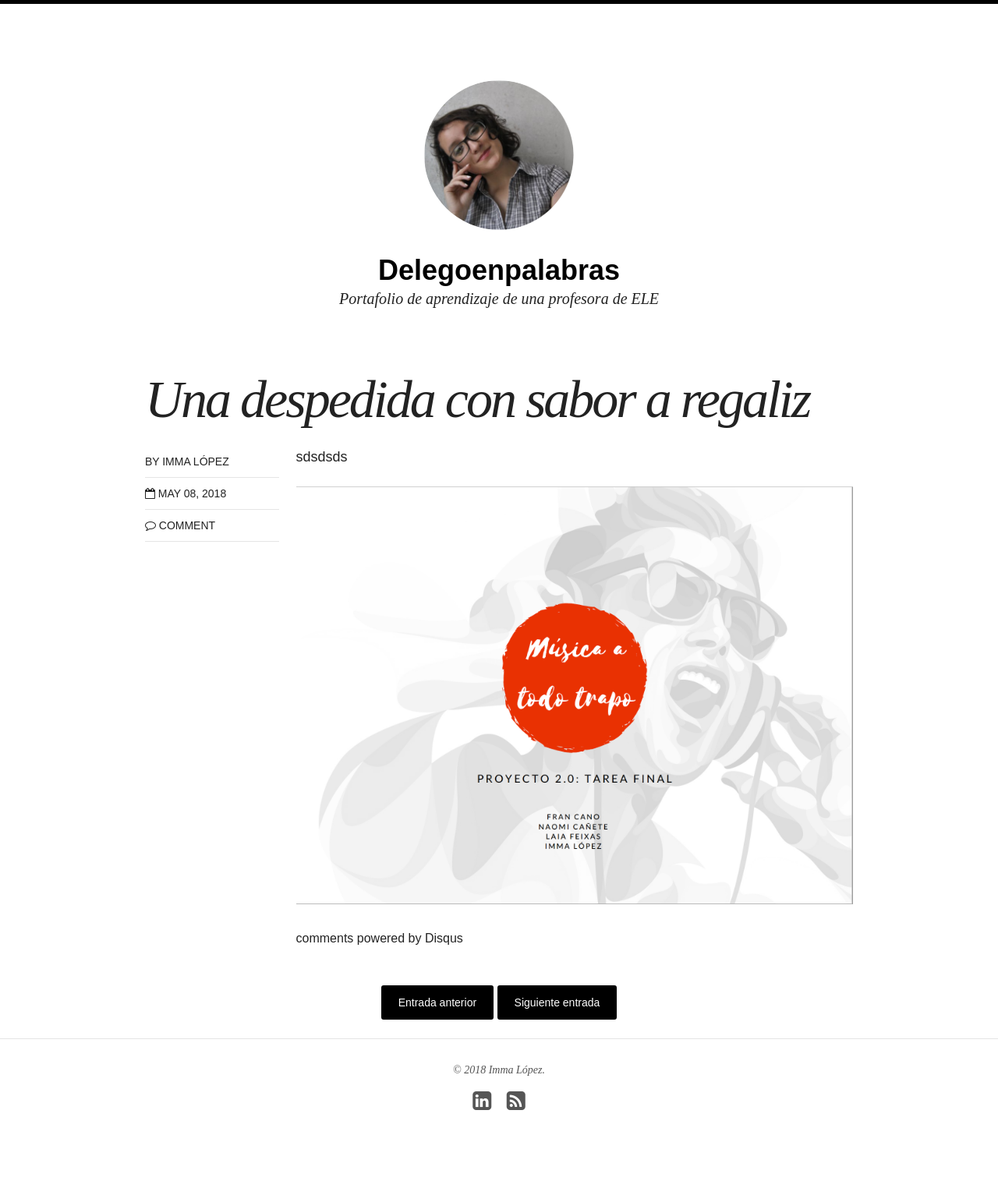
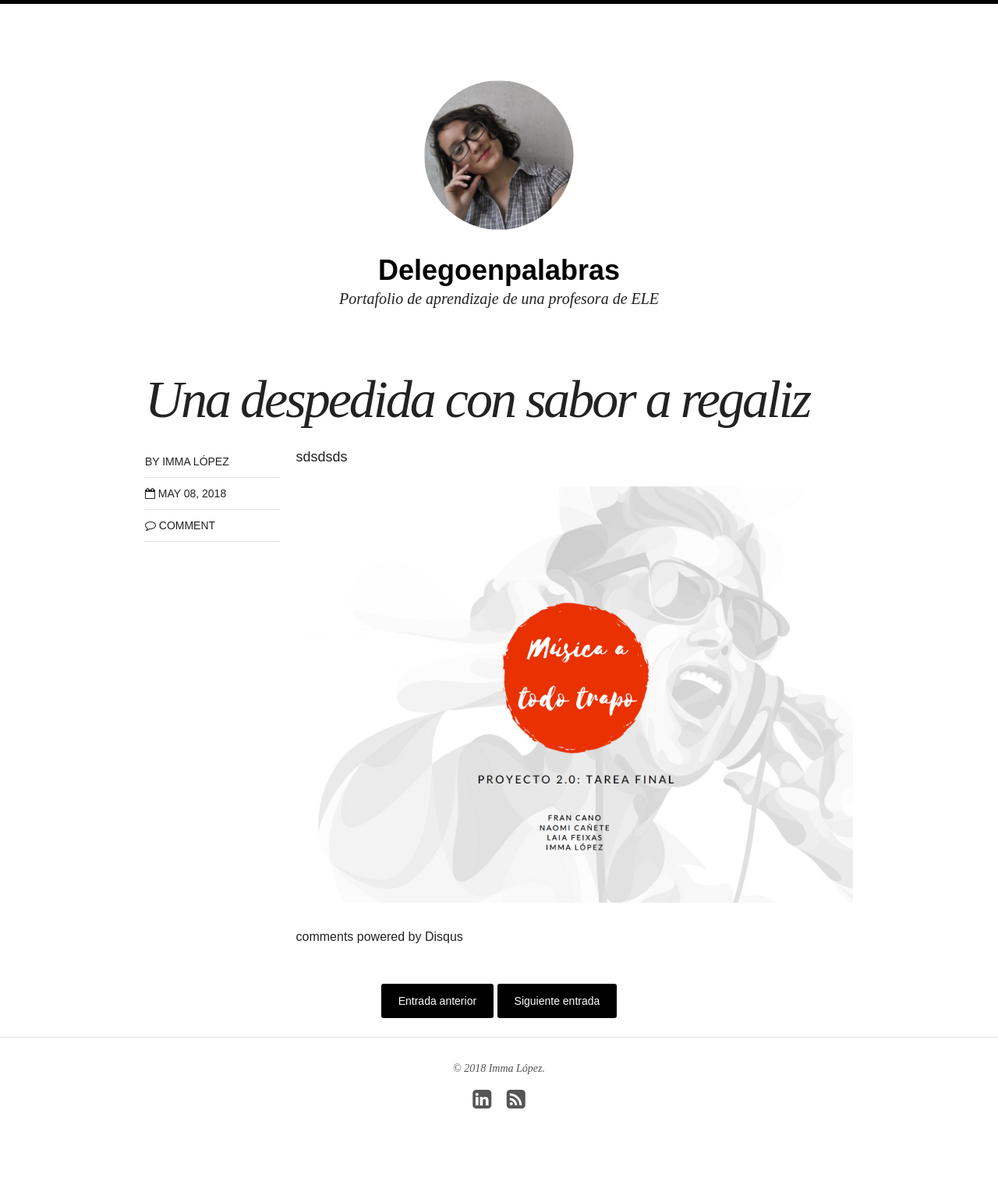
Before and after one commit to immalopez/immalopez.github.io, a Jekyll site: the page built from _posts/blog/2018-05-08-reflexion-final-tic.md, in a window 1280 px wide. Shown: the whole page at 78% size. Built offline with Jekyll 4.4.1, drawn with Linux system fonts in a browser that asks for light colours; nearby versions of some CDN libraries; comment, search, counter and statistics services are not loaded.

Commit message:
Update 2018-05-08-reflexion-final-tic.md

```diff
--- a/_posts/blog/2018-05-08-reflexion-final-tic.md
+++ b/_posts/blog/2018-05-08-reflexion-final-tic.md
@@ -13,4 +13,4 @@
 
 sdsdsds
 
-![Portada](/images/Screen Shot 2018-06-10 at 15.13.12.png)
+![Portada](/images/Screen Shot 2018-06-10 at 15.18.35.png)
```
